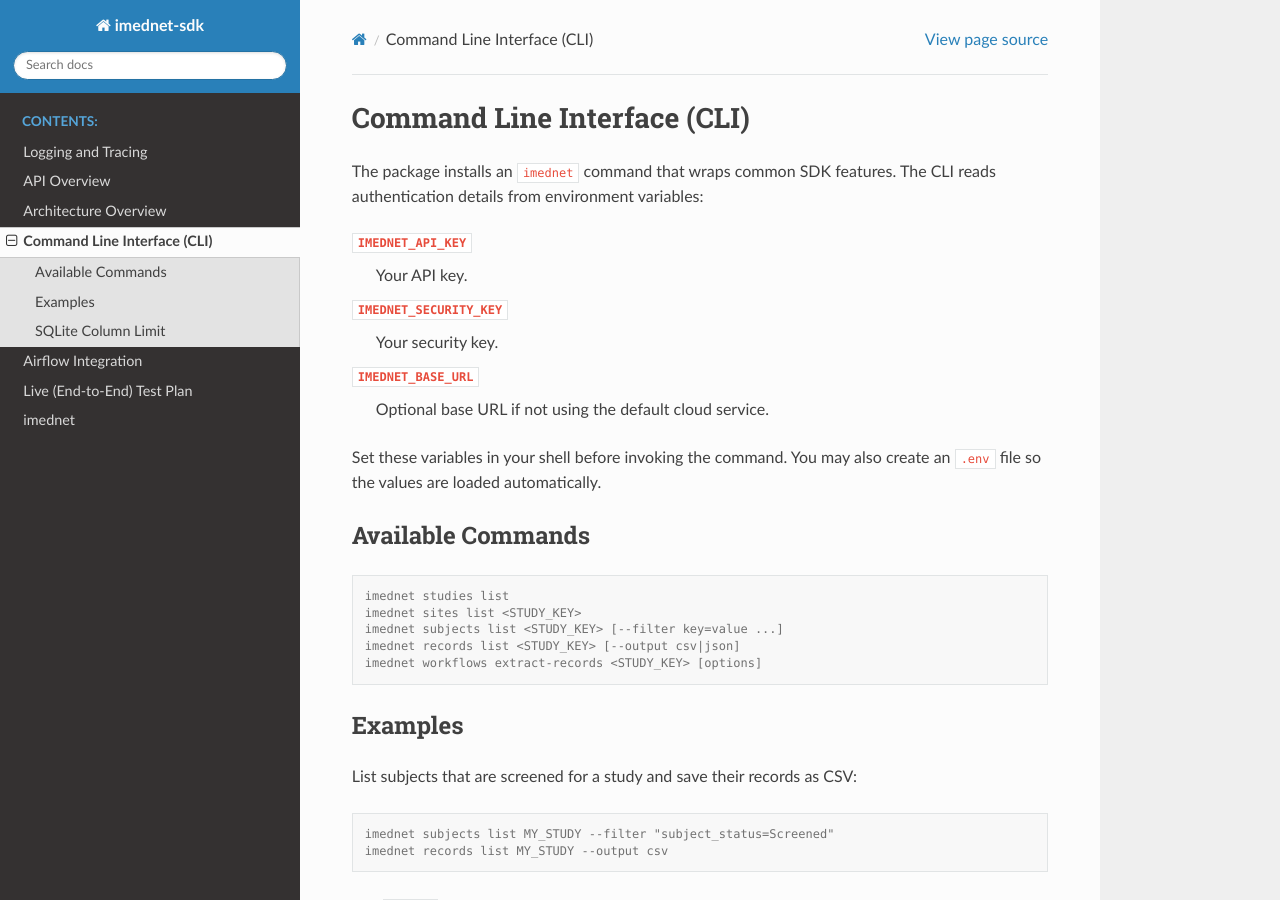
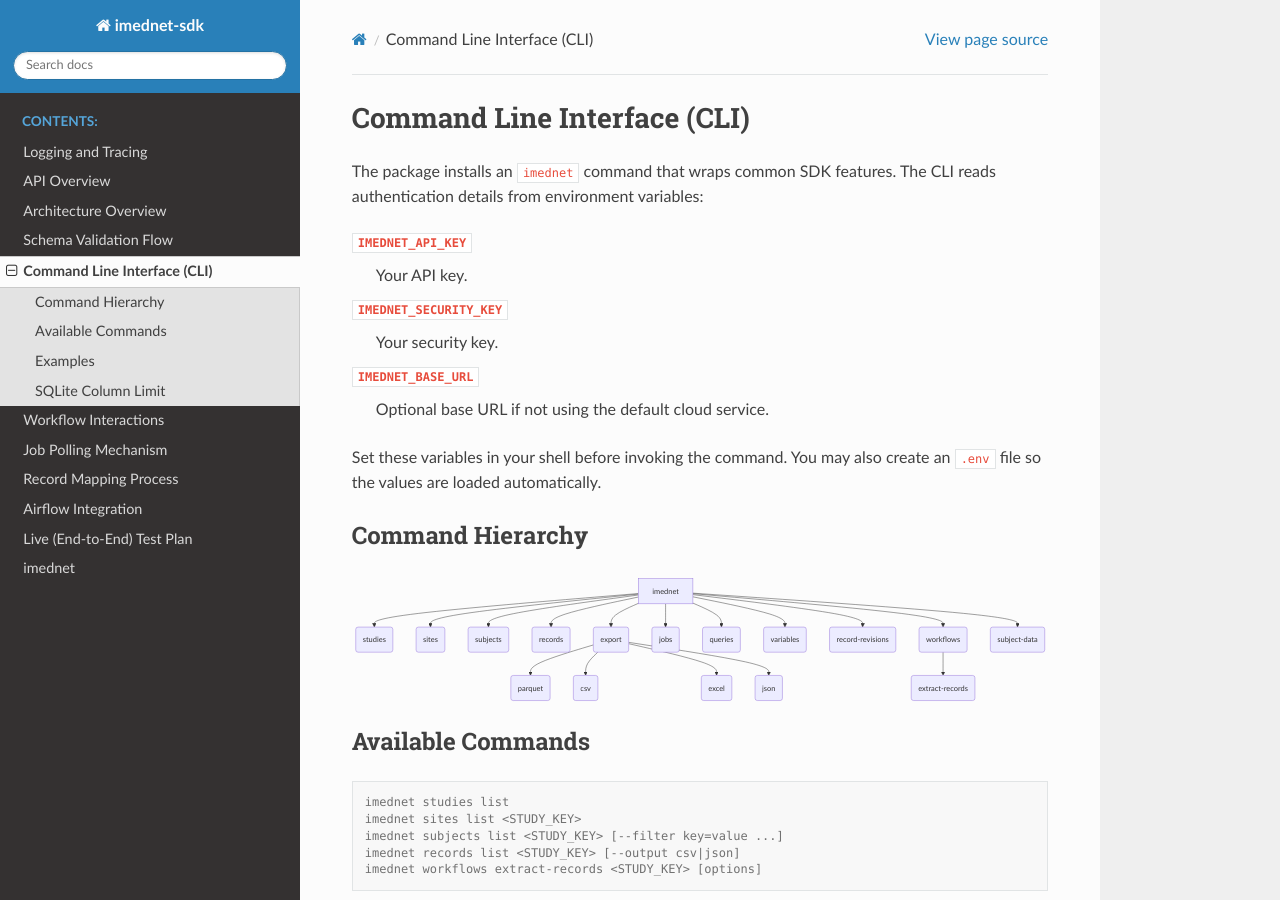
Before and after one commit to fderuiter/imednet-python-sdk, a Sphinx documentation site: the page built from docs/cli.rst, in a window 1280 px wide and 900 px high. Built offline with Sphinx 7.4.7 and the Read the Docs theme 3.1.0, drawn with Linux system fonts in a browser that asks for light colours; pages that are not in the unit, such as notebooks, are missing from menus.

Commit message:
Add schema validation diagram (#260)
* docs: add schema validation diagram

* docs: explain schema validation

* docs: add diagrams for workflows and CLI

```diff
--- a/docs/cli.rst
+++ b/docs/cli.rst
@@ -13,6 +13,29 @@ reads authentication details from environment variables:
 
 Set these variables in your shell before invoking the command. You may also create
 an ``.env`` file so the values are loaded automatically.
+
+Command Hierarchy
+-----------------
+
+.. mermaid::
+
+   graph TD
+       A[imednet] --> B(studies)
+       A --> C(sites)
+       A --> D(subjects)
+       A --> E(records)
+       A --> F(export)
+       F --> F1(parquet)
+       F --> F2(csv)
+       F --> F3(excel)
+       F --> F4(json)
+       A --> G(jobs)
+       A --> H(queries)
+       A --> I(variables)
+       A --> J("record-revisions")
+       A --> K(workflows)
+       K --> K1("extract-records")
+       A --> L("subject-data")
 
 Available Commands
 ------------------
--- a/docs/index.rst
+++ b/docs/index.rst
@@ -8,7 +8,11 @@ Welcome to imednet-sdk's documentation!
    logging_and_tracing
    api_overview
    architecture
+   schema_validation
    cli
+   workflow_interactions
+   job_polling
+   record_mapping
    airflow
    live_test_plan
    live_tests
```
Also changed, not shown: docs/job_polling.rst (added, +17 -0 lines), docs/logging_and_tracing.rst (+20 -0 lines), docs/record_mapping.rst (added, +22 -0 lines), docs/schema_validation.rst (added, +29 -0 lines), docs/workflow_interactions.rst (added, +50 -0 lines).
